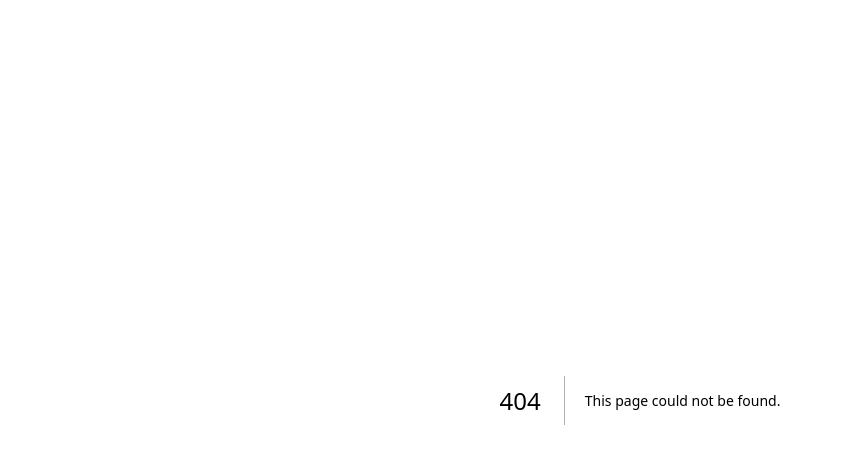
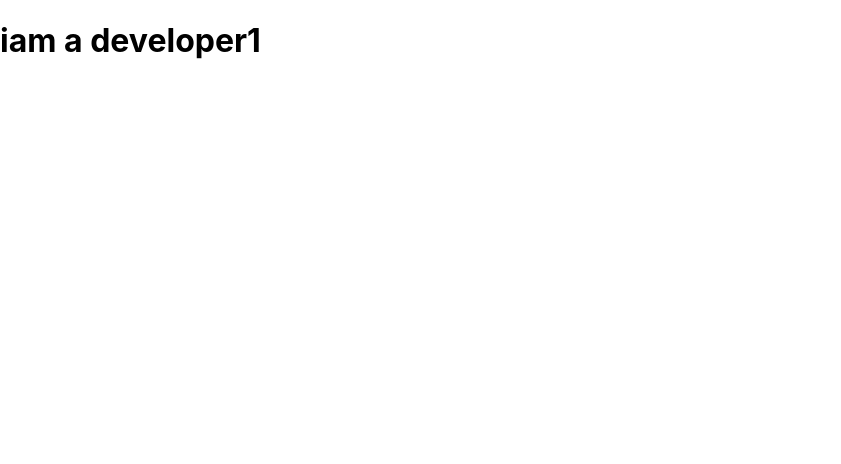
Before and after one commit to ashishchaudhari1857/next-course, a Next.js app: page /about/1 in a window 1280 px wide. Before the commit this address had no page. Shown: the top 464 px of the page, without its empty margins (0-841 px from the left). Built offline with nearby package versions, Linux system fonts and the light colour scheme.

Commit message:
dynamic  routing

```diff
--- a/pages/about/developer.js
+++ b/pages/about/[role].js
@@ -1,10 +1,12 @@
 import React from 'react';
-
+ import { useRouter } from 'next/router';
 const Developer=() => {
+  const router=useRouter();
+  const name =router.query.role;
   return (
     <div>
       {/* Component JSX */}
-      <h1>iam a developer</h1>
+      <h1>iam a developer{name}</h1>
     </div>
   );
 };
```
Also changed, not shown: pages/about/index.js (+19 -0 lines).
